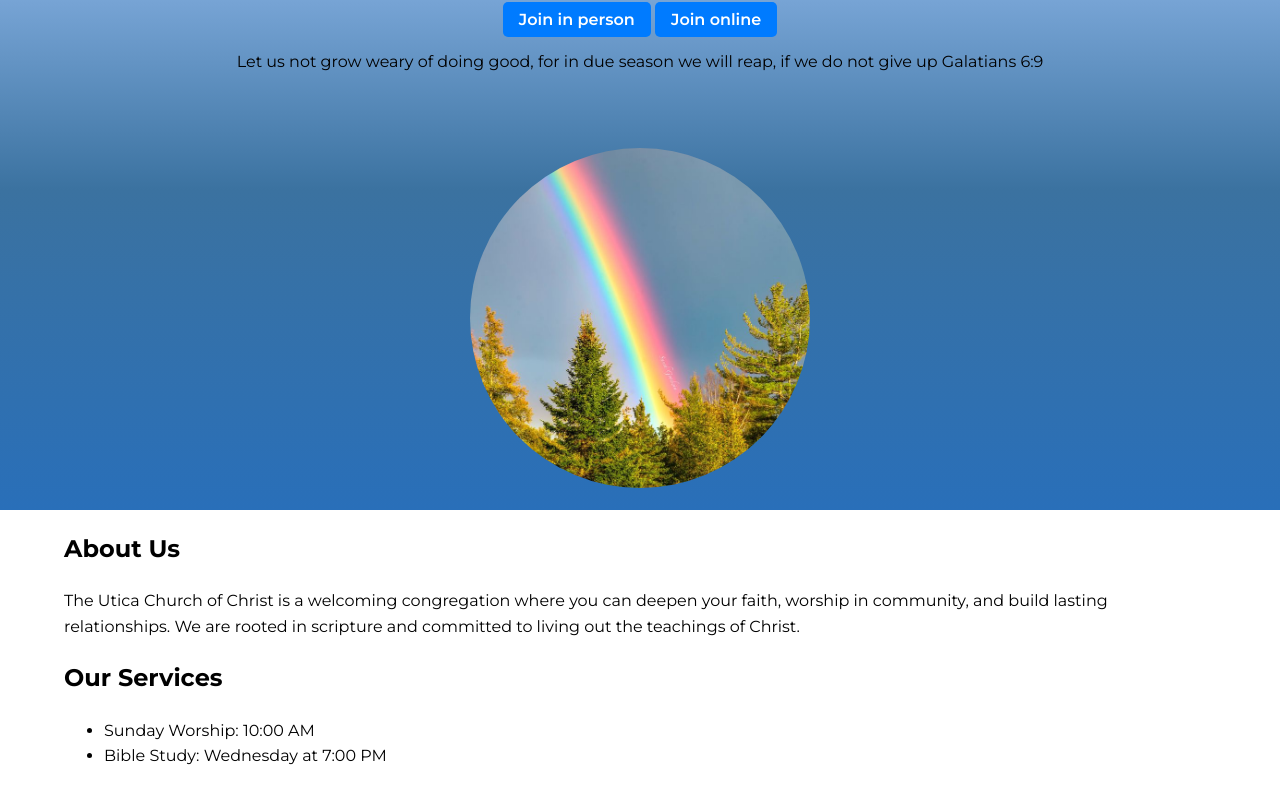
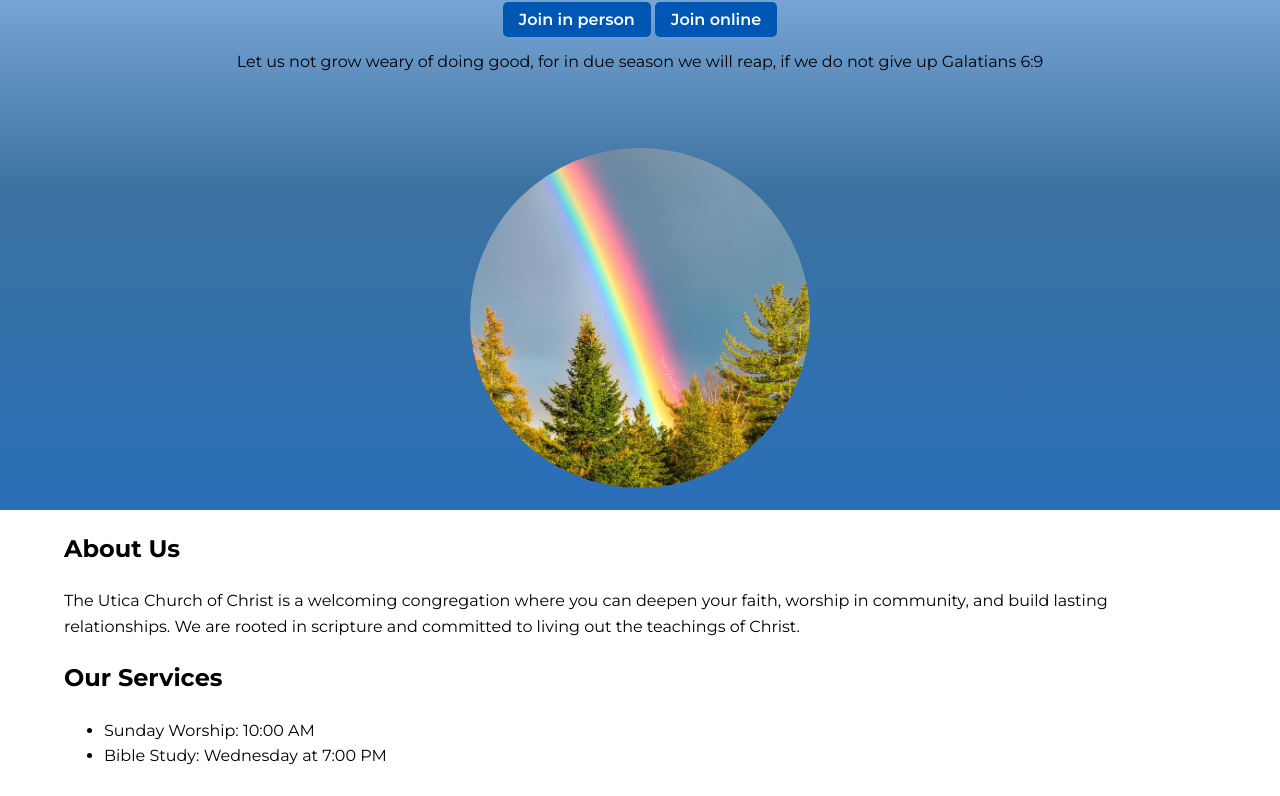
Before and after one commit to amirazmartin/Individual-Project, a plain HTML site: page index.html in a window 1280 px wide. Shown: the part 245-1041 px from the top of the page. Drawn offline with Linux system fonts and the light colour scheme.

Commit message:
Update style.css

```diff
--- a/css/style.css
+++ b/css/style.css
@@ -51,7 +51,7 @@ a {
 
 .btn {
   padding: 0.5rem 1rem;
-  background-color: #007bff;
+  background-color: #0056B3;
   color: #fff;
   border: none;
   border-radius: 5px;
```
